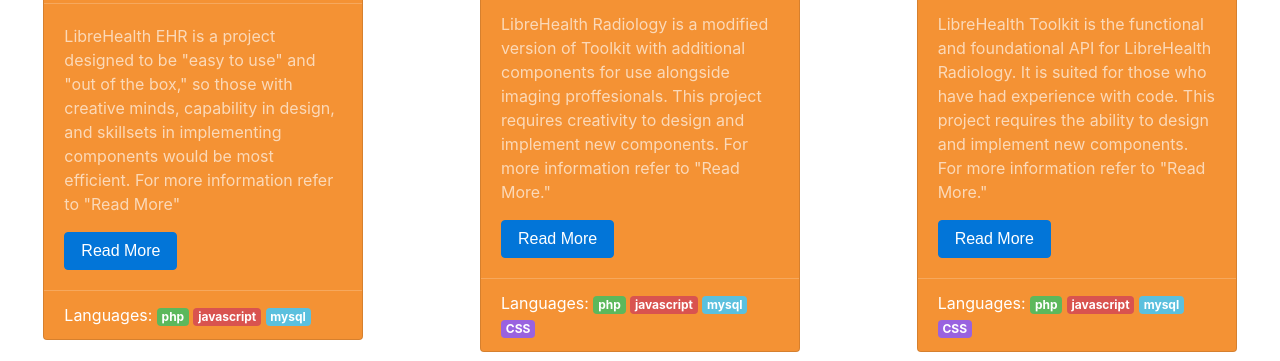
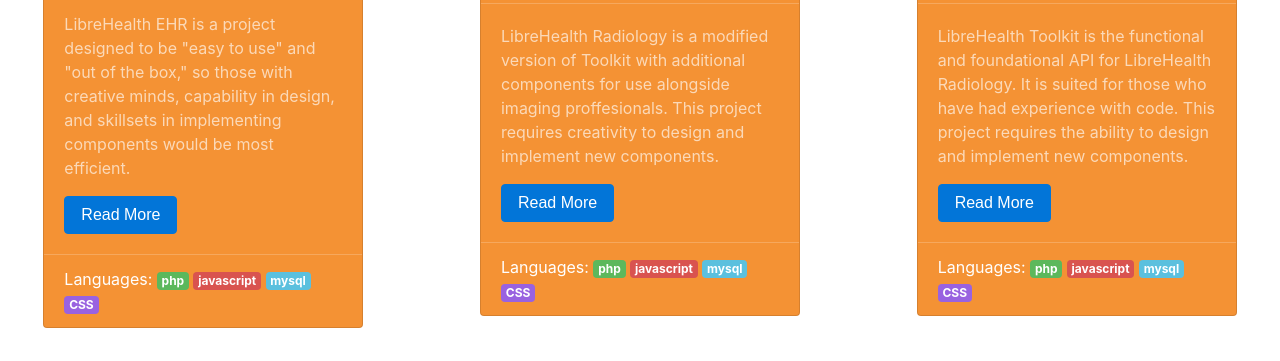
Before and after one commit to Jdew192837/jdew192837.github.io, a plain HTML site: page index.html in a window 1280 px wide. Shown: the part 439-800 px from the top of the page. Drawn offline with nearby package versions, Linux system fonts and the light colour scheme; a script that the page names is missing.

Commit message:
Removed "Read More" part in the card so it isn't redundant with button

```diff
--- a/index.html
+++ b/index.html
@@ -43,7 +43,7 @@
         </div>
         <div class="card-block">
           <!--<h4 class="card-title">LibreEHR</h4>-->
-          <p class="card-text">LibreHealth EHR is a project designed to be "easy to use" and "out of the box," so those with creative minds, capability in design, and skillsets in implementing components would be most efficient. For more information refer to "Read More"</p>
+          <p class="card-text">LibreHealth EHR is a project designed to be "easy to use" and "out of the box," so those with creative minds, capability in design, and skillsets in implementing components would be most efficient.</p>
           <button class="btn btn-primary" data-toggle="modal" data-target="#EHRModal">Read More</button>
         </div>
         <div class="card-footer">
@@ -51,6 +51,7 @@
           <span class="badge badge-success">php</span>
           <span class="badge badge-danger">javascript</span>
           <span class="badge badge-info">mysql</span>
+          <span style="background-color: #9962e0; color: #ffffff;" class="badge">CSS</span>
         </div>
       </div>
       <div id="librehealth-project-2" class="card offset-1 card-inverse librehealth-card" style="background-color:#f49234; width: 20rem; margin: auto">
@@ -60,7 +61,7 @@
         </div>
         <div class="card-block">
           <!--<h4 class="card-title">LibreEHR</h4>-->
-          <p class="card-text">LibreHealth Radiology is a modified version of Toolkit with additional components for use alongside imaging proffesionals. This project requires creativity to design and implement new components. For more information refer to "Read More." </p>
+          <p class="card-text">LibreHealth Radiology is a modified version of Toolkit with additional components for use alongside imaging proffesionals. This project requires creativity to design and implement new components.</p>
           <button class="btn btn-primary" data-toggle="modal" data-target="#RadiologyModal">Read More</button>
         </div>
         <div class="card-footer">
@@ -78,7 +79,7 @@
         </div>
         <div class="card-block">
           <!--<h4 class="card-title">LibreEHR</h4>-->
-          <p class="card-text">LibreHealth Toolkit is the functional and foundational API for LibreHealth Radiology. It is suited for those who have had experience with code. This project requires the ability to design and implement new components. For more information refer to "Read More."</p>
+          <p class="card-text">LibreHealth Toolkit is the functional and foundational API for LibreHealth Radiology. It is suited for those who have had experience with code. This project requires the ability to design and implement new components.</p>
           <button class="btn btn-primary" data-toggle="modal" data-target="#ToolkitModal">Read More</button>
         </div>
         <div class="card-footer">
```
